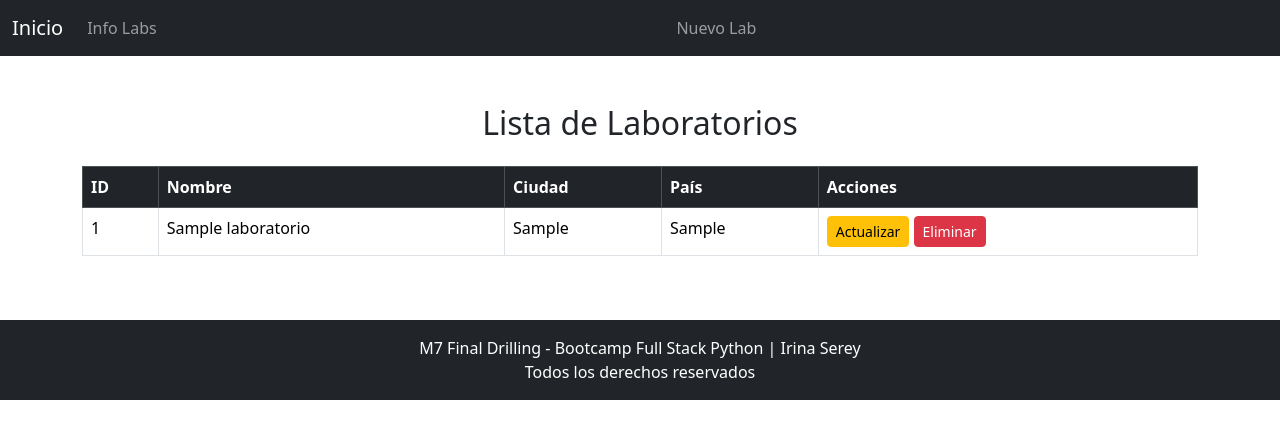
After one commit to kserey/M7_FinalDrilling, a Django app: page /laboratorio/laboratorios/ in a window 1280 px wide. The commit adds this page. Shown: the top 439 px of the page. Run offline with Django 5.2, Linux system fonts and the light colour scheme; tables that the repository leaves empty hold one stand-in row (values such as "Sample post").

Commit message:
subiendo modelos del CRUD. Se añade carpeta templates/laboratorio para contener los html asociados al crud. Formularios funcionando, punto de retorno si algo falla.

```diff
--- a/proy_lab/laboratorio/templates/index.html
+++ b/proy_lab/laboratorio/templates/index.html
@@ -15,10 +15,10 @@
             <strong>Crear:</strong> Podrás crear nuevos registros de Laboratorio.
         </li>
         <li class="list-group-item">
-            <strong>Actualizar:</strong> Podrás editar los atributos de Nombre, Ciudad y País de los Laboratorios registrados.
+            <strong>Actualizar:</strong> Desde la sección Info Labs podrás editar los atributos de Nombre, Ciudad y País de los Laboratorios registrados.
         </li>
         <li class="list-group-item">
-            <strong>Eliminar:</strong> Podrás eliminar un Laboratorio registrado.
+            <strong>Eliminar:</strong> Desde la sección Info Labs podrás eliminar un Laboratorio registrado.
         </li>
         <li class="list-group-item">
             <strong>Acceder al Admin:</strong> Podrás acceder a la consola de administración de Django.
--- /dev/null
+++ b/proy_lab/laboratorio/templates/laboratorio/laboratorio_list.html
@@ -0,0 +1,44 @@
+{% extends "base.html" %}
+
+{% block content %}
+
+<div class="container mt-5">
+    <h2 class="text-center mb-4">Lista de Laboratorios</h2>
+
+    <div class="table-responsive">
+        <table class="table table-hover table-bordered">
+            <thead class="table-dark">
+                <tr>
+                    <th>ID</th>
+                    <th>Nombre</th>
+                    <th>Ciudad</th>
+                    <th>País</th>
+                    <th>Acciones</th>
+                </tr>
+            </thead>
+            <tbody>
+                {% for laboratorio in laboratorios %}
+                <tr>
+                    <td>{{ laboratorio.id }}</td>
+                    <td>{{ laboratorio.nombre }}</td>
+                    <td>{{ laboratorio.ciudad }}</td>
+                    <td>{{ laboratorio.pais }}</td>
+                    <td>
+                        <a href="{% url 'laboratorio_update' laboratorio.id %}" class="btn btn-warning btn-sm">Actualizar</a>
+                        <a href="{% url 'laboratorio_delete' laboratorio.id %}" class="btn btn-danger btn-sm" onclick="return confirm('¿Estás seguro de eliminar este laboratorio?');">Eliminar</a>
+                    </td>
+                </tr>
+                {% empty %}
+                <tr>
+                    <td colspan="5" class="text-center">No hay laboratorios registrados.</td>
+                </tr>
+
+                {% endfor %}
+            </tbody>
+        </table>
+    </div>
+
+    {% comment %} <a href="{% url 'laboratorio_crear' %}" class="btn btn-primary">Agregar Laboratorio</a> {% endcomment %}
+</div>
+
+{% endblock %}
--- a/proy_lab/laboratorio/templates/navbar.html
+++ b/proy_lab/laboratorio/templates/navbar.html
@@ -7,8 +7,11 @@
 
     <div class="collapse navbar-collapse" id="navbarNavAltMarkup">
       <div class="navbar-nav me-auto">
-          <a class="nav-link" href="#">Info Labs</a>
+          <a class="nav-link" href="{% url 'laboratorio_list' %}">Info Labs</a>
       </div>
+      <div class="navbar-nav me-auto">
+        <a class="nav-link" href="{% url 'laboratorio_create' %}">Nuevo Lab</a>
+    </div>
     </div>
   </div>
 </nav>
--- a/proy_lab/laboratorio/urls.py
+++ b/proy_lab/laboratorio/urls.py
@@ -4,4 +4,8 @@ from . import views
 
 urlpatterns = [
     path('', index, name='index'),
+    path("laboratorios/", laboratorio_list, name="laboratorio_list"),
+    path('laboratorios/crear/', laboratorio_create, name='laboratorio_create'),
+    path("laboratorios/editar/<int:pk>/", laboratorio_update, name="laboratorio_update"),
+    path("laboratorios/eliminar/<int:pk>/", laboratorio_delete, name="laboratorio_delete"),
 ]
--- a/proy_lab/laboratorio/views.py
+++ b/proy_lab/laboratorio/views.py
@@ -1,5 +1,48 @@
-from django.shortcuts import render
+from django.shortcuts import render, get_object_or_404, redirect
+from django.urls import reverse
+from .models import Laboratorio
+from .forms import LaboratorioFormCreate, LaboratorioFormUpdate
 
 # Create your views here.
 def index(request):
     return render(request, 'index.html')
+
+
+#CREATE LABS
+def laboratorio_create(request):
+    if request.method == "POST":
+        form = LaboratorioFormCreate(request.POST)
+        if form.is_valid():
+            form.save()
+            return redirect(reverse("laboratorio_list"))
+    else:
+        form = LaboratorioFormCreate()
+    return render(request, "laboratorio/laboratorio_form_create.html", {"form": form})
+
+
+#READ LABS (LISTAR)
+def laboratorio_list(request):
+    laboratorios = Laboratorio.objects.all().order_by("id")
+    return render(request, "laboratorio/laboratorio_list.html", {"laboratorios": laboratorios})
+
+
+#UPDATE LABS
+def laboratorio_update(request, pk):
+    laboratorio = get_object_or_404(Laboratorio, pk=pk)
+    if request.method == "POST":
+        form = LaboratorioFormUpdate(request.POST, instance=laboratorio)
+        if form.is_valid():
+            form.save()
+            return redirect(reverse("laboratorio_list"))
+    else:
+        form = LaboratorioFormUpdate(instance=laboratorio)
+    return render(request, "laboratorio/laboratorio_form_update.html", {"form": form})
+
+
+#DELETE LABS
+def laboratorio_delete(request, pk):
+    laboratorio = get_object_or_404(Laboratorio, pk=pk)
+    if request.method == "POST":
+        laboratorio.delete()
+        return redirect(reverse("laboratorio_list"))
+    return render(request, "laboratorio/laboratorio_confirm_delete.html", {"laboratorio": laboratorio})
```
Also changed, not shown: proy_lab/laboratorio/forms.py (added, +12 -0 lines), proy_lab/laboratorio/templates/laboratorio/laboratorio_confirm_delete.html (added, +11 -0 lines), proy_lab/laboratorio/templates/laboratorio/laboratorio_form_create.html (added, +30 -0 lines), proy_lab/laboratorio/templates/laboratorio/laboratorio_form_update.html (added, +31 -0 lines).
